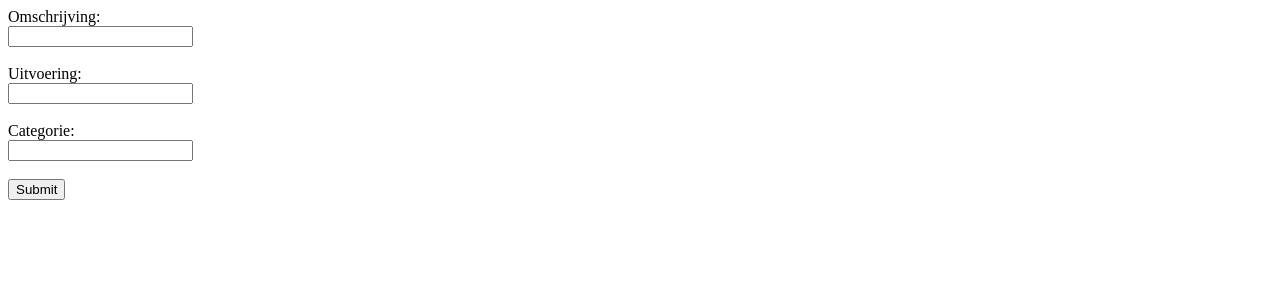
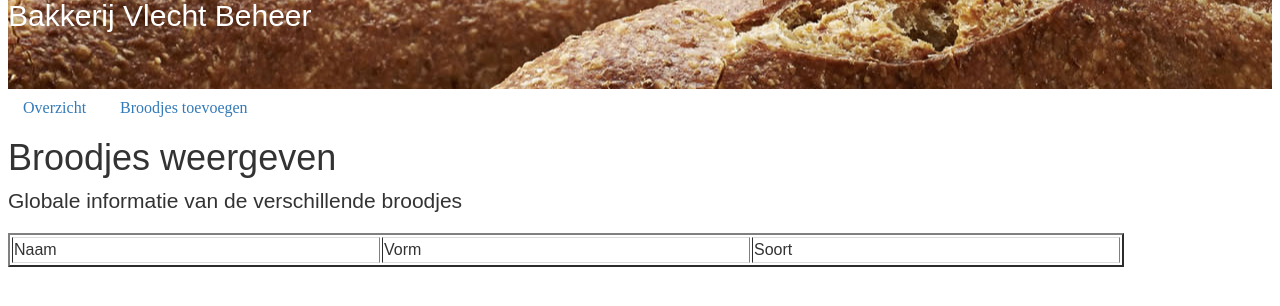
Before and after one commit to Broodje-Bram/PHP, a PHP site: page / in a window 1280 px wide. Shown: the top 306 px of the page. Run offline with PHP 8.4, Linux system fonts and the light colour scheme; data that the repository does not hold is empty.

Commit message:
Hoofdstuk 9 af

```diff
--- a/H03/Opdracht1/opdracht 1.1/index.php
+++ b/H03/Opdracht1/opdracht 1.1/index.php
@@ -15,7 +15,7 @@
 </style>
 <?php
     for ($i = 1; $i<=10; $i++){
-        echo "<img src='../Img/Broodje".$i.".png'>";
+        echo "<img src='../img/Broodje".$i.".png'>";
     }
 ?>
 </body>
--- a/H03/Opdracht1/opdracht1.2/index.php
+++ b/H03/Opdracht1/opdracht1.2/index.php
@@ -2,5 +2,5 @@
 $broodjes = array("Broodje1","Broodje2","Broodje3","Broodje4","Broodje5","Broodje6","Broodje7","Broodje8","Broodje9","Broodje10");
 
 foreach ($broodjes as $broodje) {
-    echo "<img src='../Img/".$broodje.".png'>";
+    echo "<img src='../img/".$broodje.".png'>";
 }
--- a/H03/Opdracht4/index.php
+++ b/H03/Opdracht4/index.php
@@ -23,7 +23,7 @@ for ($i = 1; $i <=9; $i++) {
     else {
         $class = "class='border'";
     }
-    echo "<img ".$class." src='Img/aap".$i.".jpg'>";
+    echo "<img ".$class." src='img/aap".$i.".jpg'>";
 }
 ?>
 
--- a/H05/Beasties/resultaat.php
+++ b/H05/Beasties/resultaat.php
@@ -1,4 +1,4 @@
 <?php
 foreach ($_POST["apen"] as $aap){
-echo "<img src='Img/".$aap.".jpg'>";
+echo "<img src='img/".$aap.".jpg'>";
 }
--- a/H07/index.php
+++ b/H07/index.php
@@ -4,7 +4,7 @@ session_start();
 if (isset($_SESSION["username"])) {
     if ($_SESSION["username"] == "Bram" ) {
         echo "<h1>whats up mijn Broodje Bram hier heb je een Baguette</h1>";
-        echo "<img src='Img/baguette.png'>";
+        echo "<img src='img/baguette.png'>";
     }
     else {
         echo "<h1>Login SUCCESFUL, WELKOM YOU SON OF A " . $_SESSION["username"] . "</h1>";
--- a/H07/login.php
+++ b/H07/login.php
@@ -7,6 +7,9 @@ $user = "epiz_27295900";
 $pass = "E3D7DAZWbkF";
 $db = "epiz_27295900_DBlogin";
 $message = "";
+$password = $_POST["password"];
+
+// salt en password hash
 
 try {
     $dbh = new PDO("mysql:host=" . $host . ";dbname=" . $db . ";port=" . $port, $user, $pass);
--- /dev/null
+++ b/H09/Css/broodje.css
@@ -0,0 +1,51 @@
+
+header {
+    background-image: url(img/baguette.jpg);
+    background-position: center center;
+    height: 90px;
+    background-color: black;
+    margin-bottom: 10px;
+    margin-top: -26px;
+    width: 100%;
+    display: block;
+}
+.h2, h2{
+    font-size: 30px;
+    font-family: Arial, sans-serif;
+    font-weight: normal;
+    margin-bottom: 20px;
+    color: #333333;
+}
+a{
+    color: #337ab7;
+    text-decoration: none;
+    border-radius: 4px;
+    position: relative;
+    padding: 10px 15px;
+    box-sizing: border-box;
+}
+h1{
+    font: 36px Arial, sans-serif;
+    margin: 20px 0 10px;
+    color: #333333;
+}
+p.lead{
+    font: 21px Arial, sans-serif;
+    margin: 0 0 20px;
+    color: #333333;
+}
+td {
+    color: #333333;
+    font: 16px Arial, sans-serif;
+    margin: 8px;
+    border-bottom: 1px solid #dddddd;
+    border-top: 1px solid #dddddd;
+    vertical-align: top;
+    line-height: 1.4;
+    display: table-cell;
+    width: 364px;
+}
+.input {
+    position: absolute;
+    left: 150px;
+}
--- /dev/null
+++ b/H09/Dataophalen.php
@@ -0,0 +1,33 @@
+<?php
+
+function tabelmaken()
+{
+    $host = "sql313.epizy.com";
+    $port = "3306";
+    $user = "epiz_27295900";
+    $pass = "E3D7DAZWbkF";
+    $db = "epiz_27295900_bakkerij";
+
+    $dbh = mysqli_connect($host, $user, $pass, $db, $port) or die('Database kan niet connecten!!');
+
+    $query = "select * from broodjes";
+
+    $result = mysqli_query($dbh, $query) or die ("Database fout !!");
+
+    while ($row = mysqli_fetch_array($result)) {
+        echo "<tr>";
+        echo "<td>";
+        echo $row["naam"];
+        echo "</td>";
+        echo "<td>";
+        echo $row["vorm"];
+        echo "</td>";
+        echo "<td>";
+        echo $row["soort"];
+        echo "</td>";
+        echo "<td>";
+        echo "<nav> <a href=\"details.php?id=" . $row['naam'] . "\">details</a></nav>";
+        echo "</td>";
+        echo "<tr>";
+    }
+}
--- a/H09/index.php
+++ b/H09/index.php
@@ -1,19 +1,46 @@
 <?php
+include('Dataophalen.php');
 ?>
 
 <!DOCTYPE html>
 <html>
 <head>
-    <title>Broodje Bram</title>
-    <link rel="stylesheet" href="Css/index.css">
+    <title>Bakkerij Vlecht</title>
+    <link rel="stylesheet" href="Css/broodje.css">
 </head>
 <body>
-
-<form action="overzicht.php" method="post">
-    Omschrijving: <br>  <input type="text" id="omschrijving" name="omschrijving" value="" required> <br><br>
-    Uitvoering: <br>  <input type="text" id="uitvoering" name="uitvoering" value="" required> <br><br>
-    Categorie: <br>  <input type="text" id="categorie" name="categorie" value="" required> <br><br>
-    <input type="submit" class="knop" name="knop" value="Submit">
-</form>
+<header>
+    <div class="container">
+        <h2 style="color: white">Bakkerij Vlecht Beheer</h2>
+    </div>
+</header>
+<div class="start">
+    <nav>
+        <a href="index.php">Overzicht</a>
+        <a href="broodjetoevoegen.php">Broodjes toevoegen</a>
+    </nav>
+    <h1>
+        Broodjes weergeven
+    </h1>
+    <p class="lead">
+        Globale informatie van de verschillende broodjes
+    </p>
+    <table border="2"  class="tabel">
+        <tr id="namen">
+            <td>
+                Naam
+            </td>
+            <td>
+                Vorm
+            </td>
+            <td>
+                Soort
+            </td>
+        </tr>
+        <?php
+        TabelMaken();
+        ?>
+    </table>
+</div>
 </body>
 </html>
```
Also changed, not shown: H03/Opdracht6/index.php (+4 -4 lines), H09/broodjeaanpassen.php (added, +88 -0 lines), H09/broodjetoevoegen.php (added, +83 -0 lines), H09/details.php (added, +56 -0 lines), H09/overzicht.php (deleted, +0 -18 lines), H09/Css/img/baguette.jpg (added), H09/Css/index.css (deleted).
